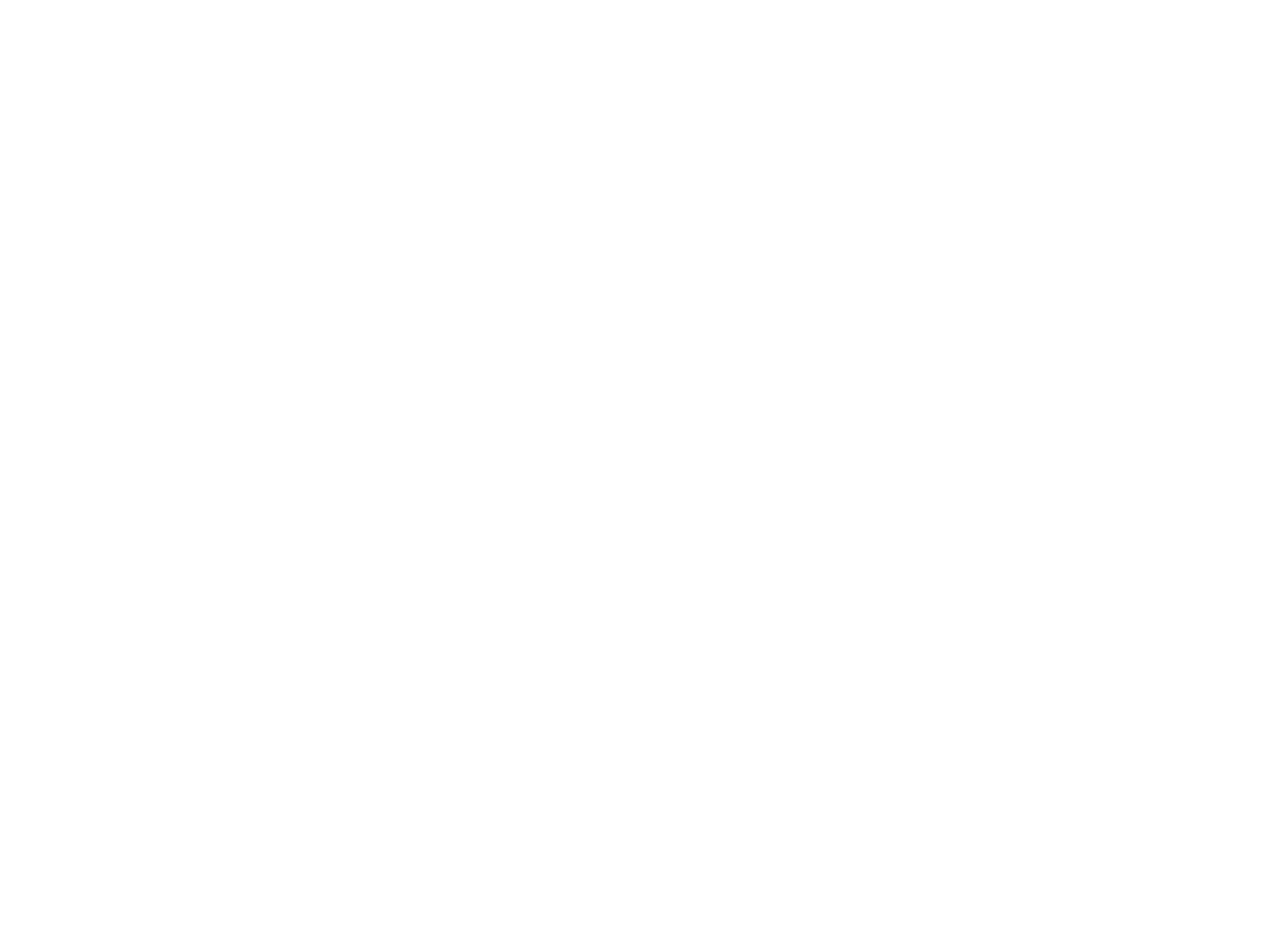
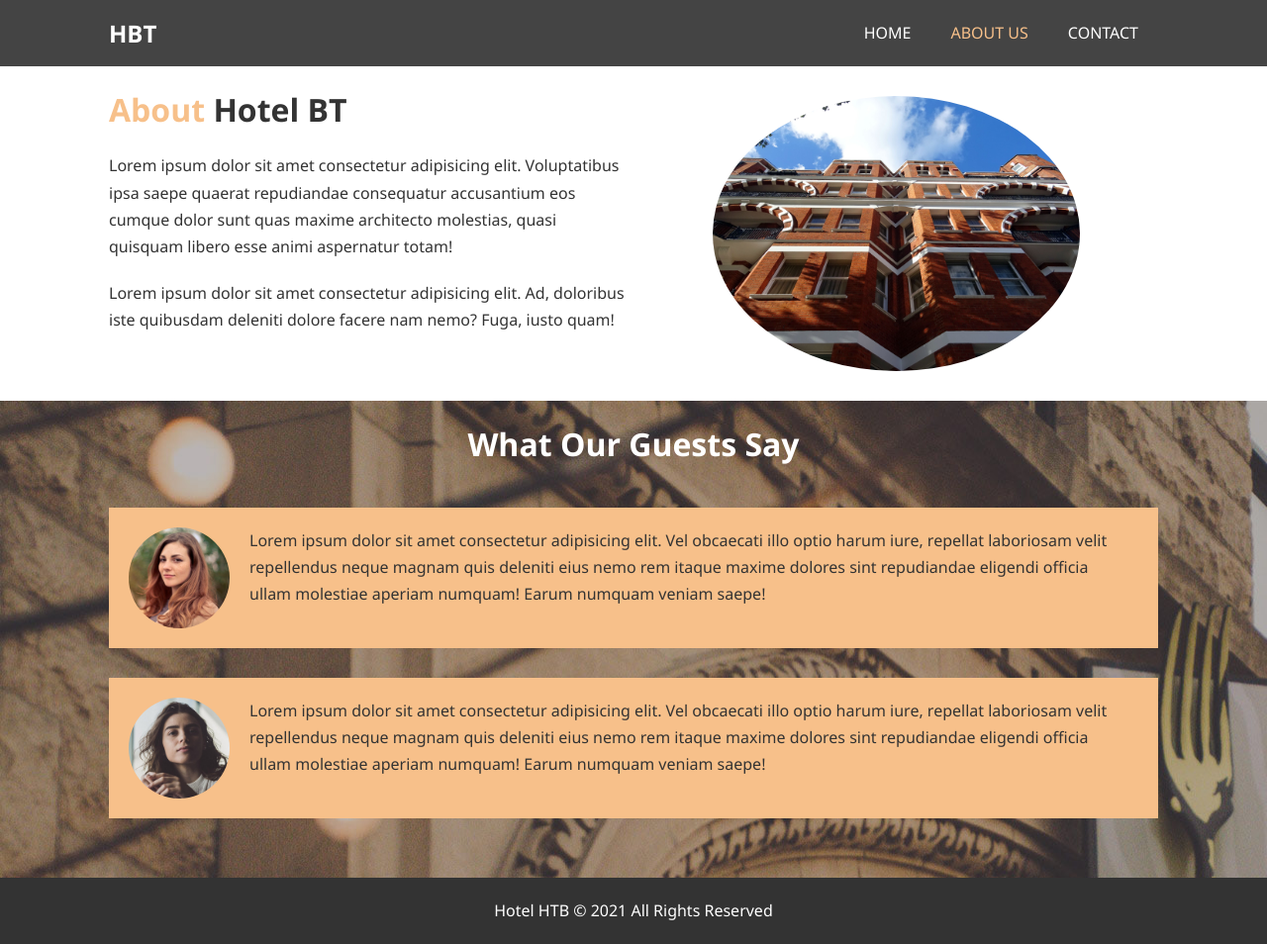
Before and after one commit to shakirullahi/htm5_css3_udemy_course, a plain HTML site: page hotel_website/about.html in a window 1280 px wide. Shown: the whole page at 99% size. Before the commit the page ends 800 px from the top, so only its background shows below. Drawn offline with Linux system fonts and the light colour scheme.

Commit message:
about page ui complete

```diff
--- a/hotel_website/about.html
+++ b/hotel_website/about.html
@@ -0,0 +1,66 @@
+<!DOCTYPE html>
+<html lang="en">
+<head>
+    <meta charset="UTF-8">
+    <meta http-equiv="X-UA-Compatible" content="IE=edge">
+    <meta name="viewport" content="width=device-width, initial-scale=1.0">
+    <meta name="description" content="Welcome to one of the best hotels in Madrid">
+    <meta name="keywords" content="Hotel Madrid, Best hotel in madrid">
+    <link rel="stylesheet" href="css/styles.css">
+    <title>Hotel Madrid | About Us</title>
+</head>
+<body>
+    <header>
+        <nav id="navbar">
+            <div class="container">
+                <h1 class="logo"><a href=".">HBT</a></h1>
+                <ul>
+                    <li><a href="index.html">HOME</a></li>
+                    <li><a class="current" href="about.html">ABOUT US</a></li>
+                    <li><a href="contact.html">CONTACT</a></li>
+                </ul>
+            </div>
+        </nav>
+    </header>
+
+    <section id="about-info" class="bg-light py-3">
+        <div class="container">
+            <div class="info-left">
+               <h1 class="l-heading"><span class="text-primary ">About</span> Hotel BT</h1>
+               <p>
+                   Lorem ipsum dolor sit amet consectetur adipisicing elit. Voluptatibus ipsa saepe quaerat repudiandae consequatur accusantium eos cumque dolor sunt quas maxime architecto molestias, quasi quisquam libero esse animi aspernatur totam!
+               </p>
+               <p>
+                   Lorem ipsum dolor sit amet consectetur adipisicing elit. Ad, doloribus iste quibusdam deleniti dolore facere nam nemo? Fuga, iusto quam!
+               </p>
+            </div>
+            <div class="info-right">
+                <img src="./img/photo-2.jpg" alt="Hotel">
+            </div>
+        </div>
+    </section>
+
+    <div class="clear"></div>
+
+    <section id="testimonials" class="py-3">
+        <div class="container">
+            <h2 class="l-heading">What Our Guests Say</h2>
+            <div class="testimonail bg-primary my-3">
+                <img src="./img/person-1.jpg" alt="Samantha">
+                <p>Lorem ipsum dolor sit amet consectetur adipisicing elit. Vel obcaecati illo optio harum iure, repellat laboriosam velit repellendus neque magnam quis deleniti eius nemo rem itaque maxime dolores sint repudiandae eligendi officia ullam molestiae aperiam numquam! Earum numquam veniam saepe!</p>
+            </div>
+            <div class="testimonail bg-primary my-3">
+                <img src="./img/person-2.jpg" alt="Samantha">
+                <p>Lorem ipsum dolor sit amet consectetur adipisicing elit. Vel obcaecati illo optio harum iure, repellat laboriosam velit repellendus neque magnam quis deleniti eius nemo rem itaque maxime dolores sint repudiandae eligendi officia ullam molestiae aperiam numquam! Earum numquam veniam saepe!</p>
+            </div>
+        </div>
+    </section>
+
+    <footer id="main-footer">
+        <p>
+            Hotel HTB &copy; 2021 All Rights Reserved
+        </p>
+    </footer>
+
+</body>
+</html>
--- a/hotel_website/css/styles.css
+++ b/hotel_website/css/styles.css
@@ -77,6 +77,19 @@ p{
 
 .clear{
     clear: both;
+}
+
+/* Padding */
+.py-1 { padding: 10px 0;}
+.py-2 { padding: 20px 0;}
+.py-3 { padding: 30px 0;}
+
+/* Margin */
+.my-3 { margin: 30px 0;}
+
+/* Heading */
+.l-heading {
+    font-size: 2em;
 }
 
 /* Navbar */
@@ -182,6 +195,58 @@ p{
     margin-bottom: 10px;
 }
 
+/* About Info */
+#about-info .info-right {
+    float: right;
+    width: 50%;
+    min-height: 100%;
+
+}
+
+#about-info .info-right img{
+    display: block;
+    width: 70%;
+    margin: auto;
+    border-radius: 50%;
+}
+
+
+#about-info .info-left {
+    float: left;
+    width: 50%;
+    min-height: 100%;
+
+}
+
+/* Testimonials */
+#testimonials {
+    background:url('../img/test-bg.jpg');
+}
+
+#testimonials h2{
+    color:#fff;
+    text-align: center;
+}
+
+#testimonials .testimonail{
+    padding: 20px;
+    overflow: auto;
+}
+
+#testimonials .testimonail img{
+    float: left;
+    display: block;
+    width: 10%;
+    margin: auto;
+    border-radius: 50%;
+}
+
+
+#testimonials .testimonail p{
+    float: right;
+    width: 90%;
+    padding:0 20px;
+}
 /* Main Footer */
 #main-footer{
     text-align: center;
```
Also changed, not shown: hotel_website/contact.html (+34 -0 lines).
